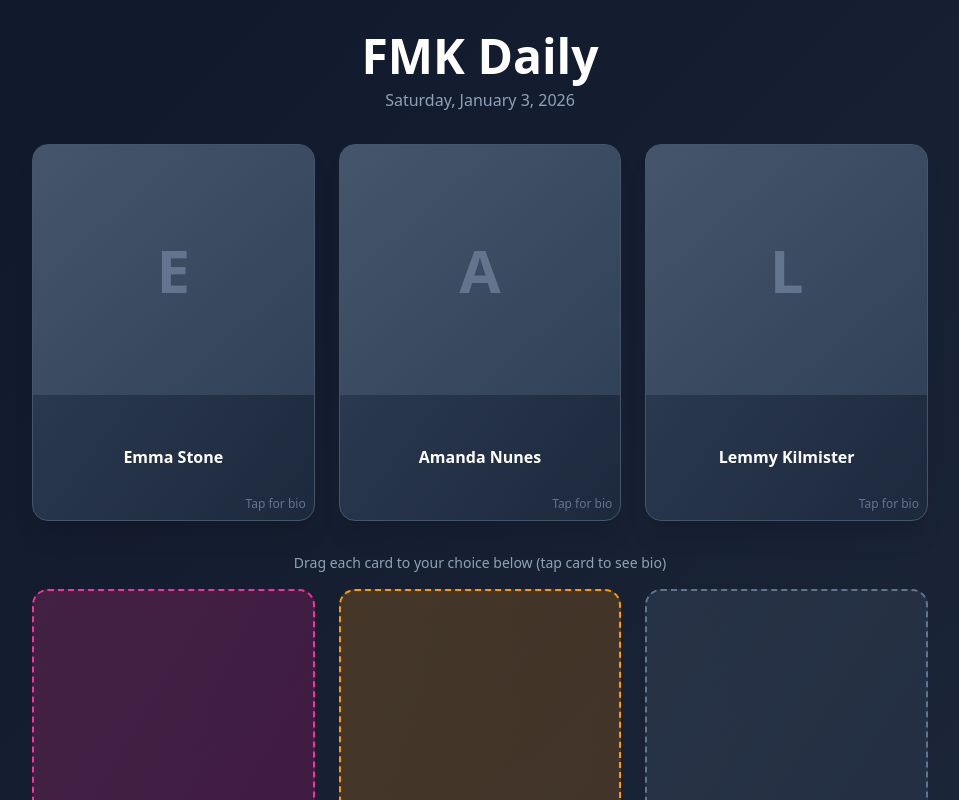
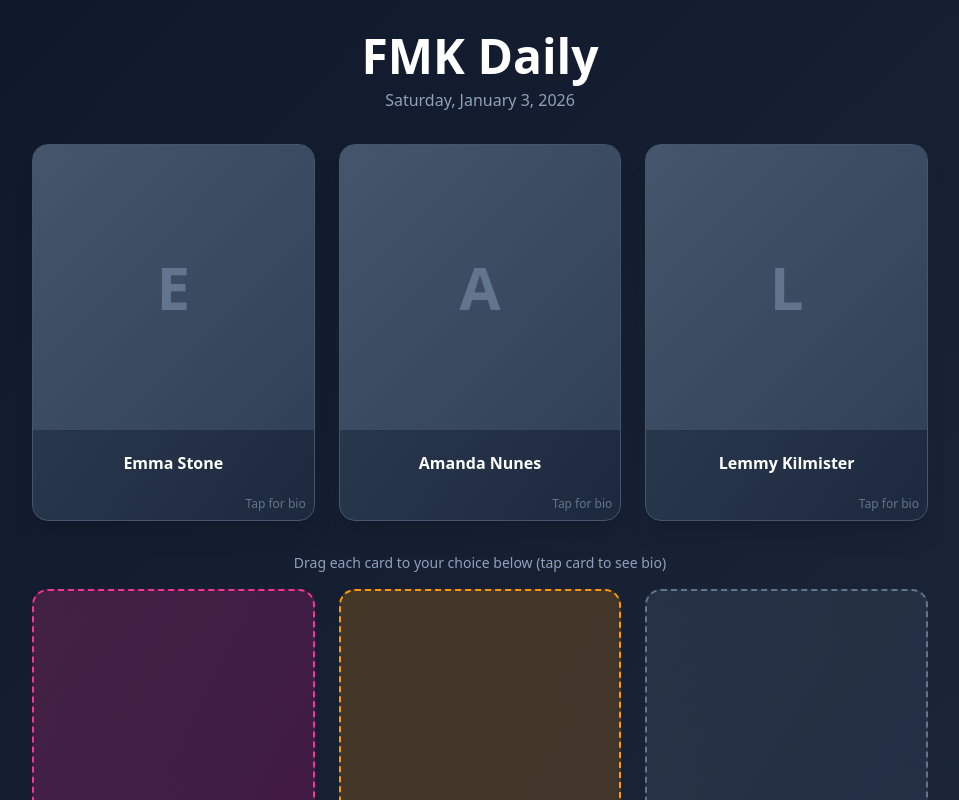
Before and after one commit to TharBePaschall/fmk-daily, a React (Vite) app: page / in a window 1280 px wide. Shown: the top 800 px of the page, without its empty margins (160-1119 px from the left). Built offline with nearby package versions, Linux system fonts and the light colour scheme; no server answers; the database is empty.

Commit message:
pushing card size changes

```diff
--- a/src/components/Card.jsx
+++ b/src/components/Card.jsx
@@ -140,7 +140,7 @@
   const cardClasses = [
     'card-flip',
     'w-full',
-    'aspect-[3/4]',
+    'aspect-[2/3] md:aspect-[3/4]',
     isFlipped ? 'flipped' : 'cursor-grab active:cursor-grabbing',
     isAssigned ? 'opacity-50 pointer-events-none' : ''
   ].filter(Boolean).join(' ')
@@ -165,8 +165,8 @@
     >
       <div className="card-flip-inner relative w-full h-full">
         {/* Front of card */}
-        <div className="card-front absolute inset-0 bg-gradient-to-br from-slate-700 to-slate-800 rounded-2xl shadow-xl border border-slate-600 overflow-hidden">
-          <div className="h-2/3 bg-gradient-to-br from-slate-600 to-slate-700 flex items-center justify-center overflow-hidden">
+        <div className="card-front absolute inset-0 bg-gradient-to-br from-slate-700 to-slate-800 rounded-2xl shadow-xl border border-slate-600 overflow-hidden flex flex-col">
+          <div className="flex-1 bg-gradient-to-br from-slate-600 to-slate-700 flex items-center justify-center overflow-hidden min-h-0">
             {thumbnailUrl ? (
               <img
                 src={thumbnailUrl}
@@ -175,16 +175,16 @@
                 loading="lazy"
               />
             ) : (
-              <span className="text-6xl font-bold text-slate-500">{initial}</span>
+              <span className="text-4xl md:text-6xl font-bold text-slate-500">{initial}</span>
             )}
           </div>
-          <div className="h-1/3 p-3 flex flex-col justify-center">
-            <h3 className="text-white font-bold text-sm md:text-base text-center leading-tight">
+          <div className="p-3 pb-8 flex flex-col justify-center min-h-[80px] md:min-h-[90px] relative">
+            <h3 className="text-white font-bold text-sm md:text-base text-center leading-tight mb-1">
               {personality.name}
             </h3>
-          </div>
-          <div className="absolute bottom-2 right-2 text-slate-500 text-xs">
-            Tap for bio
+            <div className="absolute bottom-2 right-2 text-slate-500 text-xs">
+              Tap for bio
+            </div>
           </div>
         </div>
 
```
